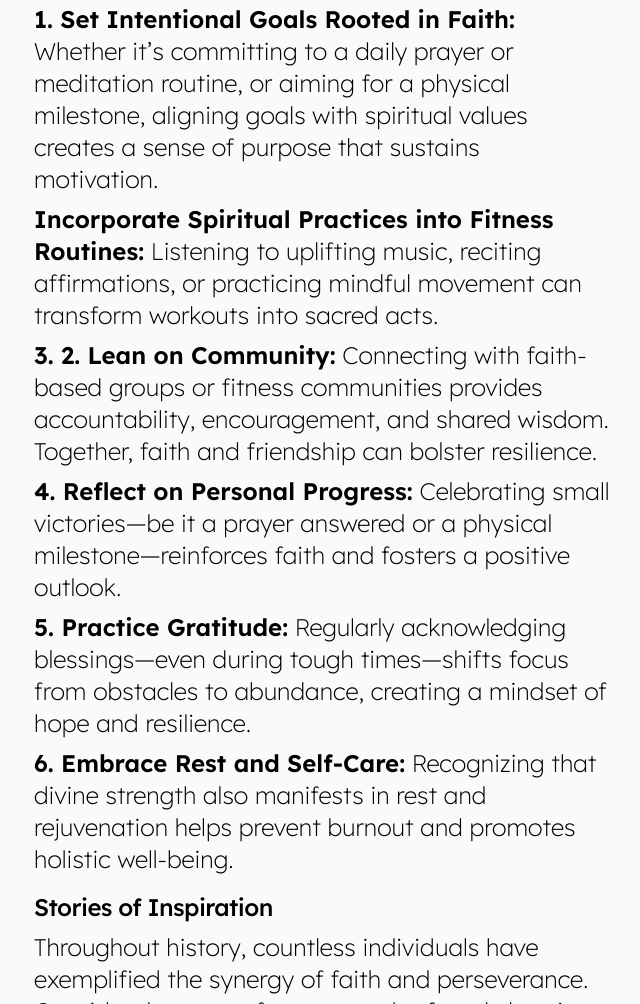
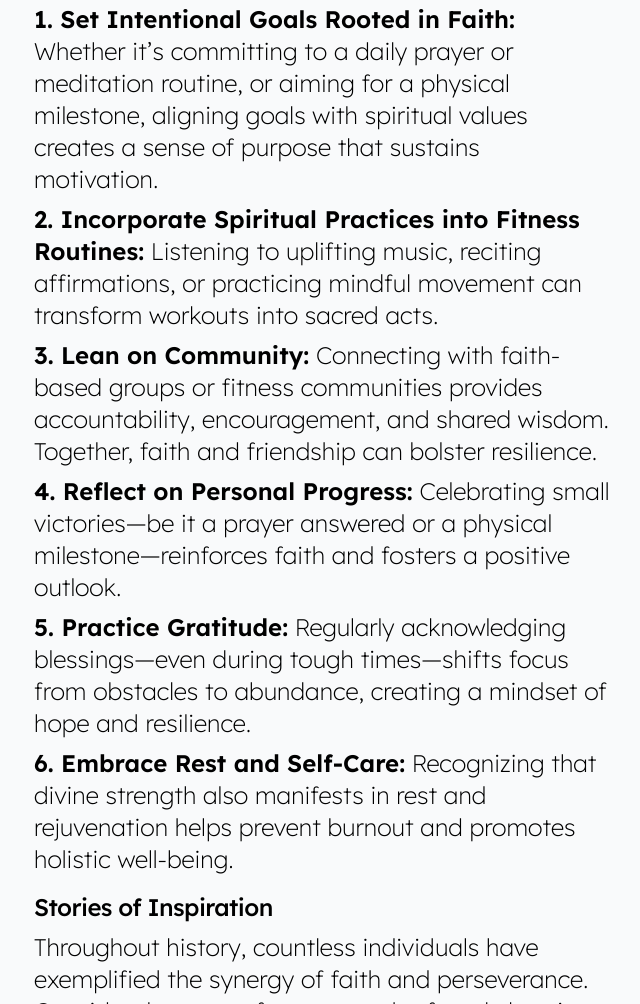
Before and after one commit to fit4faith/site, an Astro site: page /posts/strengthening-faith-and-body-overcoming-obstacles-with-divine-motivation in a window 1280 px wide. Shown: the part 2905-3909 px from the top of the page, without its empty margins (638-1278 px from the left). Built offline with nearby package versions, Linux system fonts and the light colour scheme; Astro itself is replaced by a stand-in of ours; some packages are replaced by stand-ins of ours.

Commit message:
post edit

```diff
--- a/src/content/posts/mind/strengthening-faith-and-body-overcoming-obstacles-with-divine-motivation.md
+++ b/src/content/posts/mind/strengthening-faith-and-body-overcoming-obstacles-with-divine-motivation.md
@@ -1,7 +1,7 @@
 ---
 slug: strengthening-faith-and-body-overcoming-obstacles-with-divine-motivation
 title: "Strengthening Faith and Body: Overcoming Obstacles with Divine Motivation"
-description: "Life is a journey filled with peaks and valleys, moments of triumph and times of challenge. "
+description: "Life is a journey filled with peaks and valleys, moments of triumph and times of challenge."
 category:
   - mind
 tags:
@@ -46,9 +46,9 @@ Similarly, individuals facing mental or emotional obstacles—such as depression
 
 **1. Set Intentional Goals Rooted in Faith:** Whether it’s committing to a daily prayer or meditation routine, or aiming for a physical milestone, aligning goals with spiritual values creates a sense of purpose that sustains motivation.
 
-**Incorporate Spiritual Practices into Fitness Routines:** Listening to uplifting music, reciting affirmations, or practicing mindful movement can transform workouts into sacred acts.
+**2. Incorporate Spiritual Practices into Fitness Routines:** Listening to uplifting music, reciting affirmations, or practicing mindful movement can transform workouts into sacred acts.
 
-**3. 2. Lean on Community:** Connecting with faith-based groups or fitness communities provides accountability, encouragement, and shared wisdom. Together, faith and friendship can bolster resilience.
+**3. Lean on Community:** Connecting with faith-based groups or fitness communities provides accountability, encouragement, and shared wisdom. Together, faith and friendship can bolster resilience.
 
 **4. Reflect on Personal Progress:** Celebrating small victories—be it a prayer answered or a physical milestone—reinforces faith and fosters a positive outlook.
 
```
